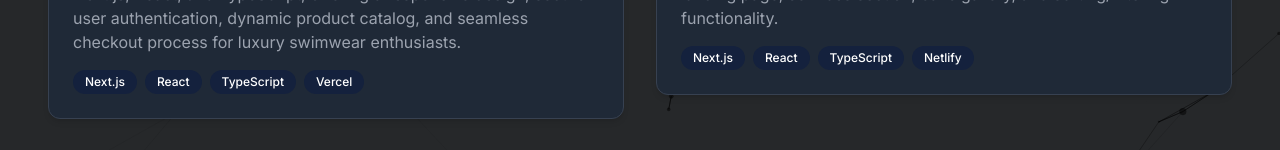
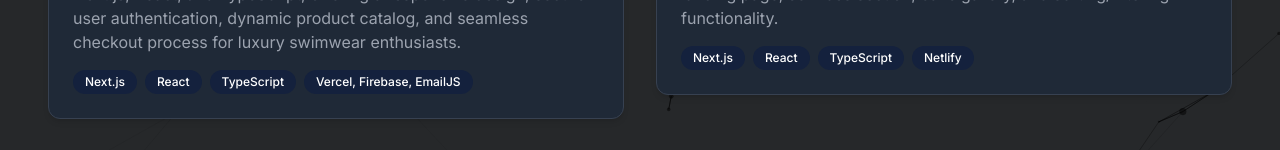
Before and after one commit to ThulaniMthembu/portfolio-website, a Next.js app: page /projects in a window 1280 px wide. Shown: the part 587-737 px from the top of the page. Built offline with nearby package versions, Linux system fonts and the light colour scheme.

Commit message:
updates on new project

```diff
--- a/src/app/projects/page.tsx
+++ b/src/app/projects/page.tsx
@@ -9,7 +9,7 @@ const projects = [
     title: "Amare Swimwear",
     description: "Amare Swimwear is a modern e-commerce platform built with Next.js, React, and TypeScript, offering a responsive design, secure user authentication, dynamic product catalog, and seamless checkout process for luxury swimwear enthusiasts.",
     image: "/images/amare-lp.png",
-    tags: ["Next.js", "React", "TypeScript", "Vercel"],
+    tags: ["Next.js", "React", "TypeScript", "Vercel, Firebase, EmailJS"],
     link: "https://amareswimwear.vercel.app/"
   },
   {
```
